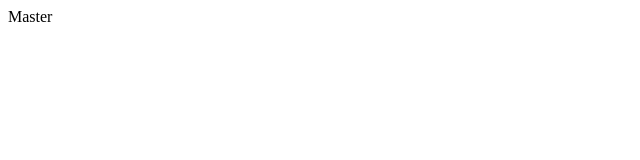
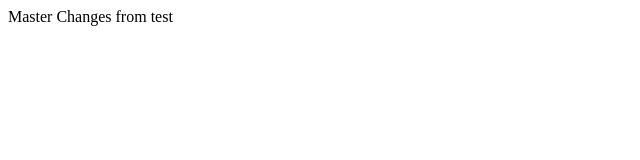
Before and after one commit to DedRobin/git_train_test, a plain HTML site: page index.html in a window 1280 px wide. Shown: the whole page, without its empty margins (0-640 px from the left). Drawn offline with Linux system fonts and the light colour scheme.

Commit message:
fix: update index.html from test

```diff
--- a/index.html
+++ b/index.html
@@ -7,6 +7,7 @@
 </head>
 <body>
     Master
+    Changes from test
 </body>
 <script src="index.js">
 </script>
```
